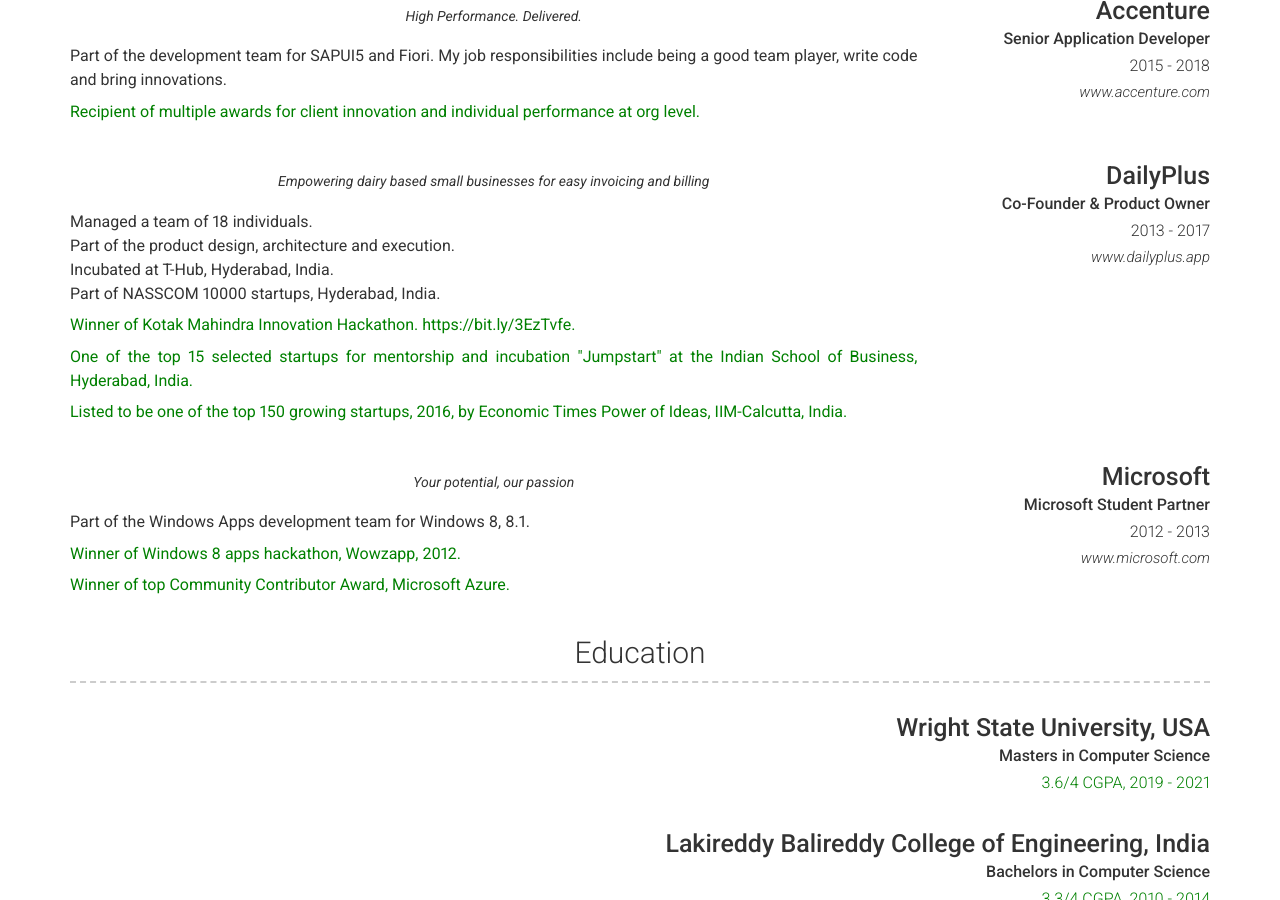
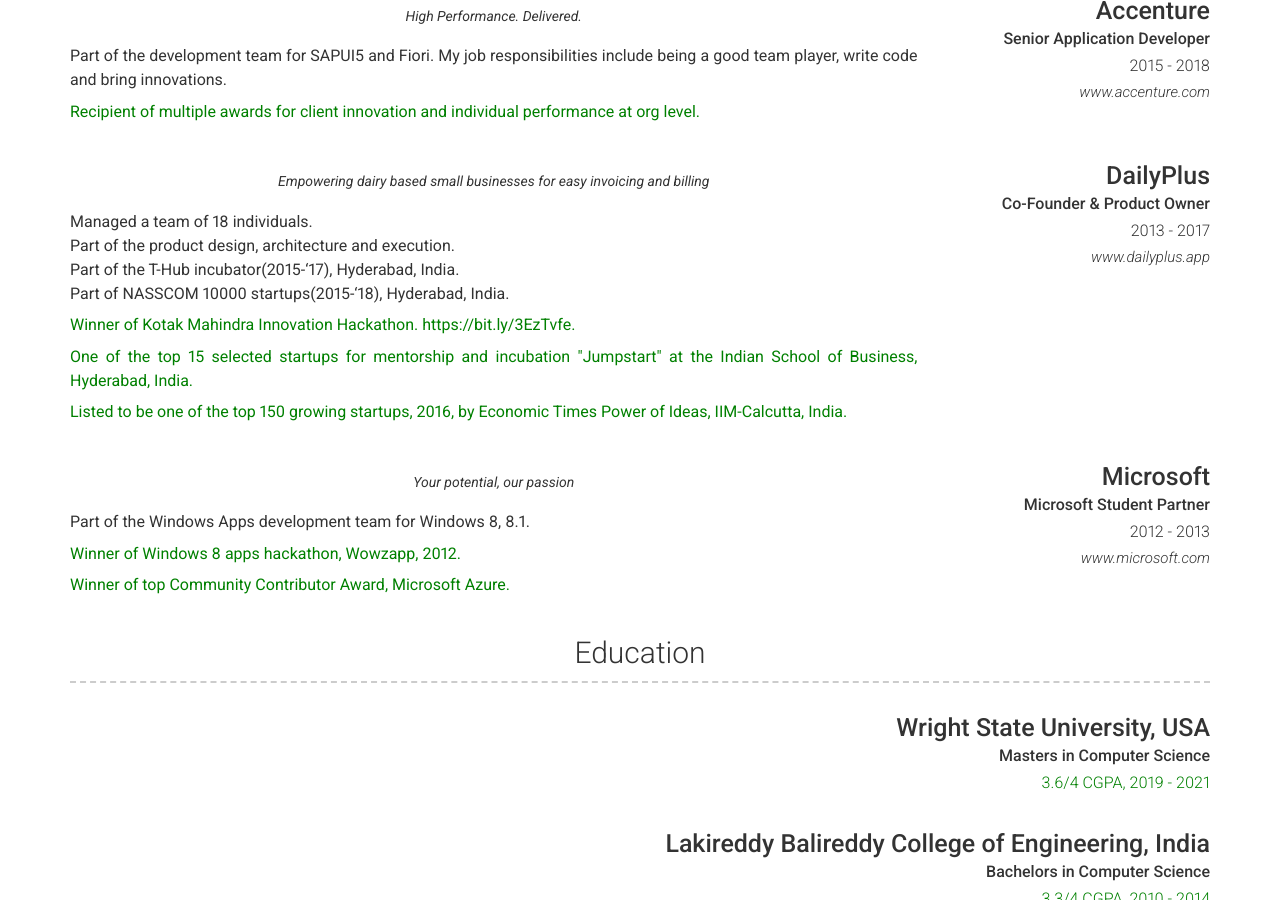
Before and after one commit to medhachaitanya/medhachaitanya.github.io, a Jekyll site: the page built from index.md, in a window 1280 px wide and 900 px high, scrolled down 1544 px. Built offline with Jekyll 4.4.1, drawn with Linux system fonts in a browser that asks for light colours; nearby versions of some CDN libraries.

Commit message:
Update _config.yml

```diff
--- a/_config.yml
+++ b/_config.yml
@@ -164,8 +164,8 @@
         description: | # this will include new lines to allow paragraphs
           Managed a team of 18 individuals. <br/>
           Part of the product design, architecture and execution.<br />
-          Incubated at T-Hub, Hyderabad, India. <br />
-          Part of NASSCOM 10000 startups, Hyderabad, India. <br />
+          Part of the T-Hub incubator(2015-'17), Hyderabad, India. <br />
+          Part of NASSCOM 10000 startups(2015-'18), Hyderabad, India. <br />
 
 
           <p style='color:green'>Winner of Kotak Mahindra Innovation Hackathon. https://bit.ly/3EzTvfe.</p>
```
